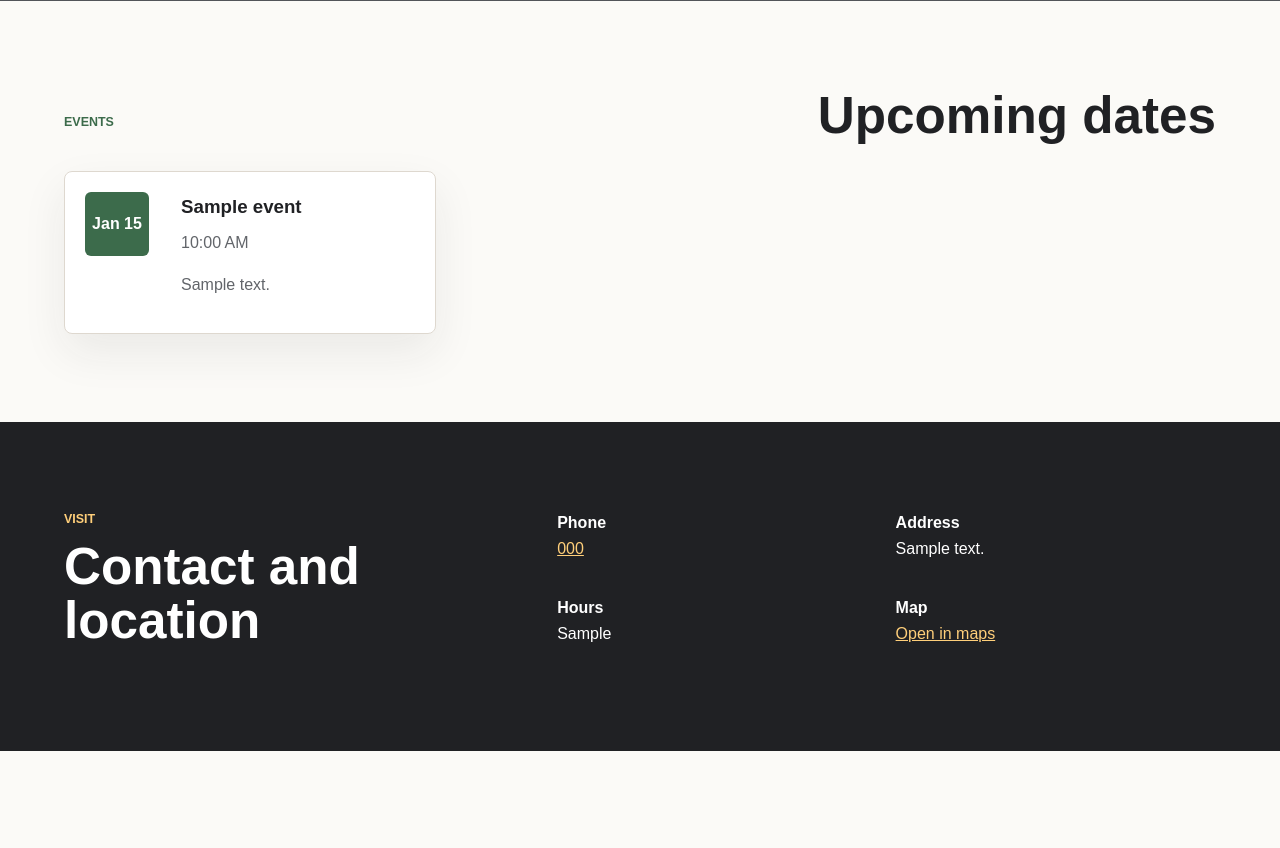
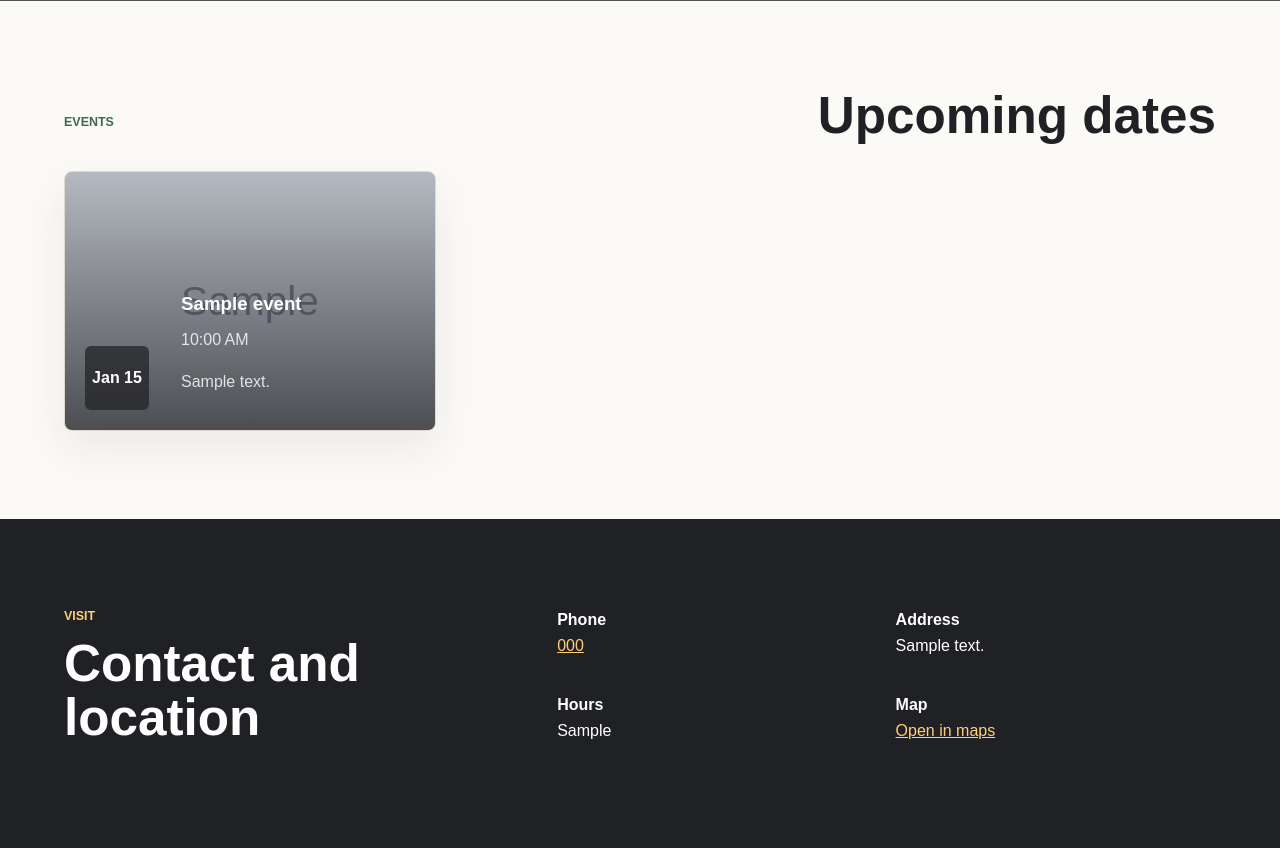
Before and after one commit to xuzhihuiCSY/restaurant_homepage, a Django app: template templates/homepage/home.html in a window 1280 px wide. Shown: the part 2645-3493 px from the top of the page. Before the commit the page ends 3396 px from the top, so only its background shows below. Run offline with Django 5.2, Linux system fonts and the light colour scheme; the template is opened without the code that fills it: values that come from a table or form of the project are taken from there, others are empty; tables that the repository leaves empty hold one stand-in row (values such as "Sample post"); grey boxes marked "Sample" are stand-in pictures.

Commit message:
Use event images as card backgrounds

```diff
--- a/static/homepage/css/home.css
+++ b/static/homepage/css/home.css
@@ -393,10 +393,25 @@ h3 {
 }
 
 .event-card {
+    position: relative;
     display: grid;
     grid-template-columns: 78px minmax(0, 1fr);
     gap: 18px;
     padding: 20px;
+    overflow: hidden;
+}
+
+.event-card.has-event-image {
+    min-height: 260px;
+    align-items: end;
+    background:
+        linear-gradient(rgba(32, 33, 36, 0.18), rgba(32, 33, 36, 0.76)),
+        var(--event-bg) center/cover;
+    color: #fff;
+}
+
+.event-card.has-event-image p {
+    color: rgba(255, 255, 255, 0.82);
 }
 
 .event-card time {
@@ -408,6 +423,10 @@ h3 {
     background: var(--leaf);
     color: #fff;
     font-weight: 800;
+}
+
+.event-card.has-event-image time {
+    background: rgba(32, 33, 36, 0.72);
 }
 
 .contact-section {
--- a/templates/homepage/home.html
+++ b/templates/homepage/home.html
@@ -130,7 +130,12 @@
             {% if upcoming_events %}
                 <div class="event-list">
                     {% for event in upcoming_events %}
-                        <article class="event-card">
+                        <article
+                            class="event-card {% if event.cover_image %}has-event-image{% endif %}"
+                            {% if event.cover_image %}
+                                style="--event-bg: url('{{ event.cover_image.url }}');"
+                            {% endif %}
+                        >
                             <time datetime="{{ event.event_date|date:'Y-m-d' }}">
                                 {{ event.display_date_en }}
                             </time>
```
Also changed, not shown: homepage/tests.py (+13 -0 lines).
